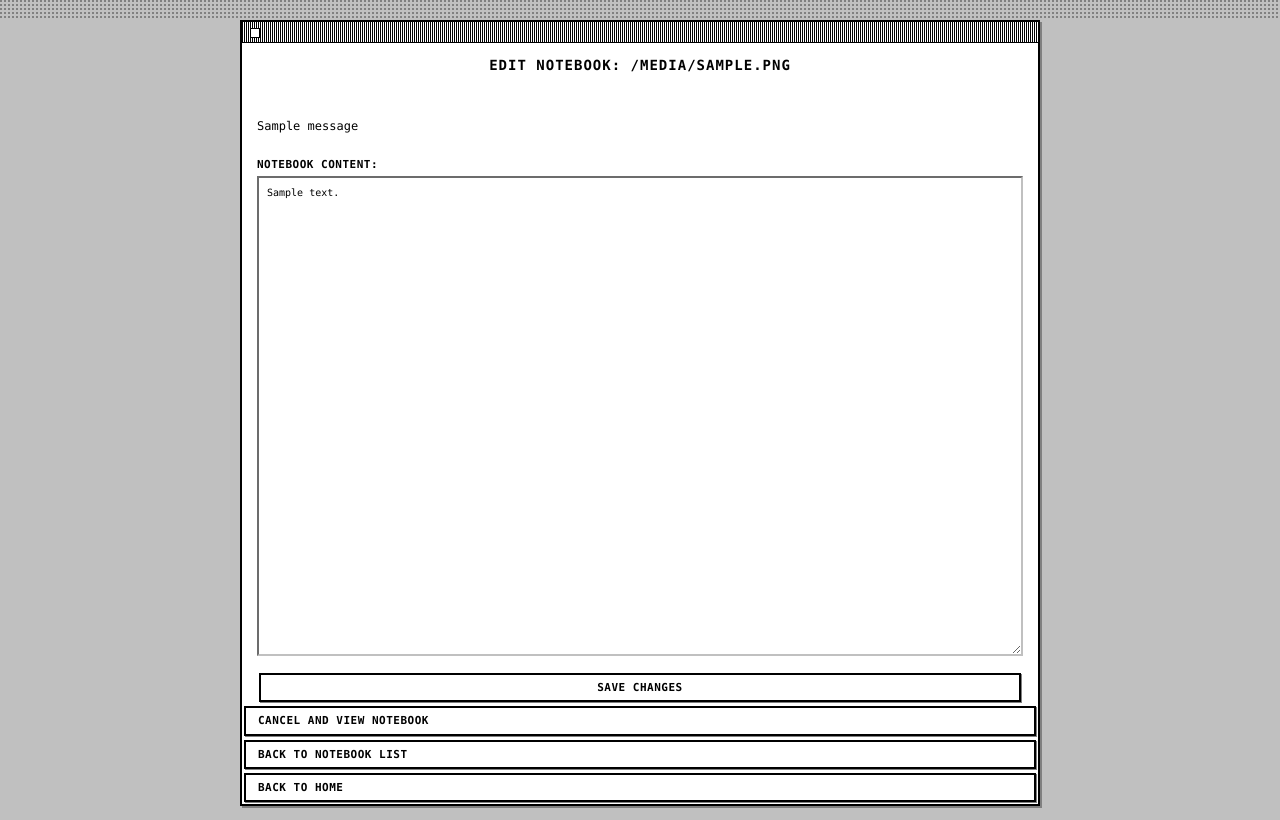
After one commit to WillStephenn/Agent-G, a Flask app: template dev_tools/admin_interface/templates/edit_notebook.html in a window 1280 px wide. The commit adds this page. Run offline with Flask 2, Linux system fonts and the light colour scheme; the template is opened without the code that fills it: most values are stand-ins (such as "Sample title", 1, 10 or a date in 2020); one stand-in notice (Sample message) is shown; parts of the project's set-up code (start-up, migrations or seed data) failed here and were passed over.

Commit message:
Added notebook editing functionality

```diff
--- a/dev_tools/admin_interface/app.py
+++ b/dev_tools/admin_interface/app.py
@@ -162,6 +162,55 @@ def view_notebook_route(filename: str) -> str:
         # Optionally, render the error on the same page or redirect
         return render_template('view_notebook.html', filename=filename, content=f"Error: {str(e)}", error=True)
 
+@app.route('/notebooks/<filename>/edit', methods=['GET', 'POST'])
+def edit_notebook_route(filename: str) -> str:
+    """Handles editing and saving a specific notebook file.
+
+    GET: Displays a form pre-filled with the current decrypted notebook content.
+    POST: Saves the submitted notebook content after encrypting it.
+
+    Args:
+        filename (str): The name of the notebook file to edit. It should be
+                        a secure filename.
+
+    Returns:
+        str: Rendered HTML page. On POST success, redirects to view_notebook.
+             On error, re-renders the edit page with an error message.
+    """
+    secure_file = secure_filename(filename)
+    file_path = os.path.join(NOTEBOOK_CONTEXT_DIR, secure_file)
+
+    if request.method == 'POST':
+        new_content = request.form['notebook_content']
+        try:
+            encrypted_new_content = encrypt_data(new_content.encode('utf-8'))
+            with open(file_path, 'wb') as f:
+                f.write(encrypted_new_content)
+            flash(f"Notebook '{filename}' updated successfully.", "success")
+            return redirect(url_for('view_notebook_route', filename=filename))
+        except Exception as e:
+            flash(f"Error saving notebook: {str(e)}", "error")
+            return render_template(
+                'edit_notebook.html',
+                filename=filename,
+                current_content=new_content,
+                error_message=f"Error saving notebook: {str(e)}"
+            )
+
+    # GET request logic
+    try:
+        with open(file_path, 'rb') as f:
+            encrypted_content = f.read()
+        decrypted_content_bytes = decrypt_data(encrypted_content)
+        decrypted_content = decrypted_content_bytes.decode('utf-8')
+        return render_template('edit_notebook.html', filename=filename, current_content=decrypted_content)
+    except FileNotFoundError:
+        flash(f"Notebook file '{filename}' not found. Cannot edit.", "error")
+        return redirect(url_for('list_notebooks'))
+    except Exception as e:
+        flash(f"ERROR: Could not decrypt or read notebook '{filename}': {str(e)}", "error")
+        return render_template('edit_notebook.html', filename=filename, current_content="", error_message=f"ERROR: Could not decrypt or read notebook '{filename}': {str(e)}")
+
 if __name__ == '__main__':
     # Note: Debug mode should be False in a production environment or if exposed.
     # For local development, True is acceptable.
--- /dev/null
+++ b/dev_tools/admin_interface/templates/edit_notebook.html
@@ -0,0 +1,36 @@
+<!DOCTYPE html>
+<html lang="en">
+<head>
+    <meta charset="UTF-8">
+    <meta name="viewport" content="width=device-width, initial-scale=1.0">
+    <title>Edit Notebook: {{ filename }} - Agent-G Admin</title>
+    <link rel="stylesheet" href="{{ url_for('static', filename='style.css') }}">
+</head>
+<body>
+    <div class="container">
+        <h1>Edit Notebook: {{ filename }}</h1>
+        {% with messages = get_flashed_messages(with_categories=true) %}
+            {% if messages %}
+                {% for category, message in messages %}
+                    <div class="flash {{ category }}">{{ message }}</div>
+                {% endfor %}
+            {% endif %}
+        {% endwith %}
+
+        {% if error_message %}
+            <div class="flash error">{{ error_message }}</div>
+        {% endif %}
+
+        <form method="POST">
+            <div class="form-group">
+                <label for="notebook_content">Notebook Content:</label>
+                <textarea id="notebook_content" name="notebook_content" rows="20">{{ current_content }}</textarea>
+            </div>
+            <button type="submit" class="btn">Save Changes</button>
+        </form>
+        <a href="{{ url_for('view_notebook_route', filename=filename) }}" class="btn-secondary">Cancel and View Notebook</a>
+        <a href="{{ url_for('list_notebooks') }}" class="btn-secondary">Back to Notebook List</a>
+        <a href="{{ url_for('index') }}" class="btn-secondary">Back to Home</a>
+    </div>
+</body>
+</html>
--- a/dev_tools/admin_interface/templates/edit_system_prompt.html
+++ b/dev_tools/admin_interface/templates/edit_system_prompt.html
@@ -3,7 +3,7 @@
 <head>
     <meta charset="UTF-8">
     <meta name="viewport" content="width=device-width, initial-scale=1.0">
-    <title>Edit System Prompt - Agent-G</title>
+    <title>Edit System Prompt - Agent-G Admin</title>
     <link rel="stylesheet" href="{{ url_for('static', filename='style.css') }}">
 </head>
 <body>
@@ -17,7 +17,7 @@
             <button type="submit" class="btn">Save Changes</button>
         </form>
         <a href="{{ url_for('view_system_prompt') }}" class="btn-secondary">Cancel and View Prompt</a>
-        <a href="{{ url_for('index') }}" class="btn-secondary">Back to Control Panel</a>
+        <a href="{{ url_for('index') }}" class="btn-secondary">Back to Home</a>
     </div>
 </body>
 </html>
--- a/dev_tools/admin_interface/templates/index.html
+++ b/dev_tools/admin_interface/templates/index.html
@@ -8,12 +8,13 @@
 </head>
 <body>
     <div class="container">
-        <h1>Agent-G Control Panel</h1>
-        <p>Select an option from the menu below:</p>
+        <h1>Agent-G Admin Interface</h1>
+        <p>Welcome to the administration panel for Agent-G. Please select a section to manage:</p>
         <ul class="navigation-list">
             <li><a href="{{ url_for('view_system_prompt') }}" class="btn-nav">View System Prompt</a></li>
             <li><a href="{{ url_for('edit_system_prompt') }}" class="btn-nav">Edit System Prompt</a></li>
             <li><a href="{{ url_for('list_notebooks') }}" class="btn-nav">Manage Notebook Context</a></li>
+            <!-- Add more links here as features are added -->
         </ul>
     </div>
 </body>
--- a/dev_tools/admin_interface/templates/list_notebooks.html
+++ b/dev_tools/admin_interface/templates/list_notebooks.html
@@ -25,7 +25,7 @@
     {% else %}
         <p>No notebook files found in <code>{{ config.NOTEBOOK_CONTEXT_DIR if config and config.NOTEBOOK_CONTEXT_DIR else 'agent_cli/notebook_context/' }}</code>.</p>
     {% endif %}
-    <p><a href="{{ url_for('index') }}">Back to Control Panel</a></p>
+    <p><a href="{{ url_for('index') }}">Back to Admin Home</a></p>
     </div>
 </body>
 </html>
--- a/dev_tools/admin_interface/templates/view_system_prompt.html
+++ b/dev_tools/admin_interface/templates/view_system_prompt.html
@@ -3,7 +3,7 @@
 <head>
     <meta charset="UTF-8">
     <meta name="viewport" content="width=device-width, initial-scale=1.0">
-    <title>View System Prompt - Agent-G</title>
+    <title>View System Prompt - Agent-G Admin</title>
     <link rel="stylesheet" href="{{ url_for('static', filename='style.css') }}">
 </head>
 <body>
@@ -12,7 +12,7 @@
         <div class="prompt-content">
             <pre>{{ prompt_content }}</pre>
         </div>
-        <a href="{{ url_for('index') }}">Back to Control Panel</a>
+        <a href="{{ url_for('index') }}">Back to Home</a>
     </div>
 </body>
 </html>
```
Also changed, not shown: TODO.md (+2 -2 lines), dev_tools/admin_interface/templates/view_notebook.html (+17 -1 lines), dev_tools/admin_interface/static/style.css (line endings or trailing spaces).
